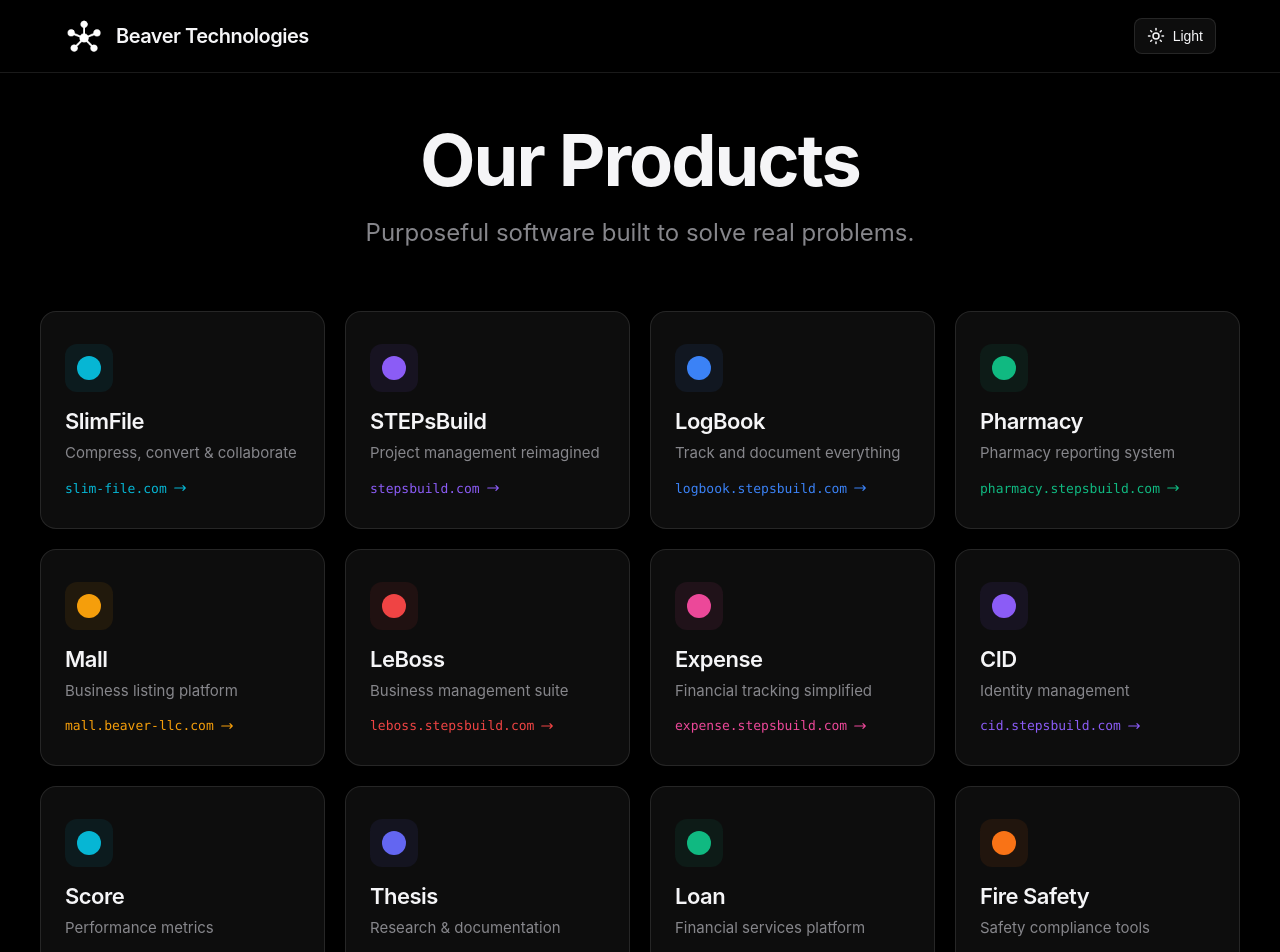
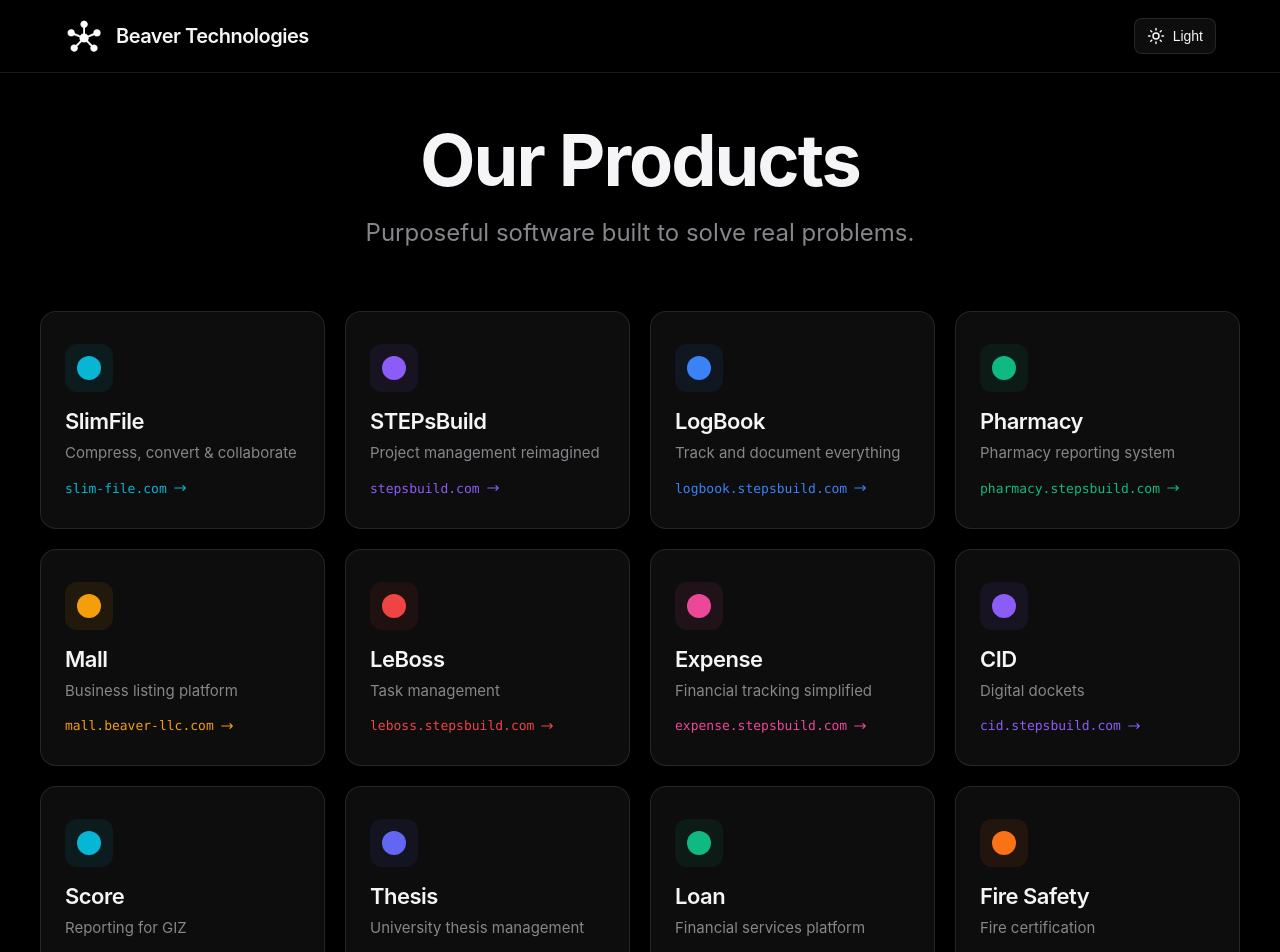
Before and after one commit to ikaydreams-dev/Beaver, a React (Vite) app: page / in a window 1280 px wide. Shown: the top 952 px of the page. Built offline with nearby package versions, Linux system fonts and the light colour scheme.

Commit message:
Update product descriptions - LeBoss, CID, Score, Thesis, Fire Safety

```diff
--- a/src/components/Hero.jsx
+++ b/src/components/Hero.jsx
@@ -34,7 +34,7 @@ const PRODUCTS = [
   },
   {
     name: 'LeBoss',
-    description: 'Business management suite',
+    description: 'Task management',
     url: 'leboss.stepsbuild.com',
     color: '#ef4444',
   },
@@ -46,19 +46,19 @@ const PRODUCTS = [
   },
   {
     name: 'CID',
-    description: 'Identity management',
+    description: 'Digital dockets',
     url: 'cid.stepsbuild.com',
     color: '#8b5cf6',
   },
   {
     name: 'Score',
-    description: 'Performance metrics',
+    description: 'Reporting for GIZ',
     url: 'score.stepsbuild.com',
     color: '#06b6d4',
   },
   {
     name: 'Thesis',
-    description: 'Research & documentation',
+    description: 'University thesis management',
     url: 'thesis.stepsbuild.com',
     color: '#6366f1',
   },
@@ -70,7 +70,7 @@ const PRODUCTS = [
   },
   {
     name: 'Fire Safety',
-    description: 'Safety compliance tools',
+    description: 'Fire certification',
     url: 'firesafety.stepsbuild.com',
     color: '#f97316',
   },
```
